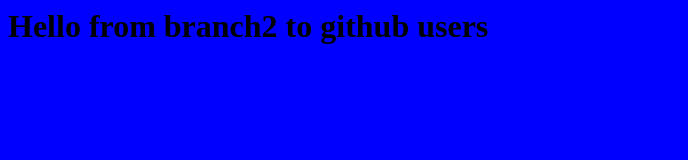
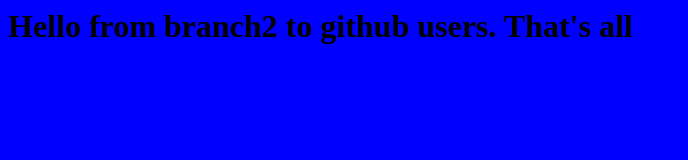
Before and after one commit to nickvsh/temp1, a plain HTML site: page index.html in a window 1280 px wide. Shown: the whole page, without its empty margins (0-688 px from the left). Drawn offline with Linux system fonts and the light colour scheme.

Commit message:
update title2

```diff
--- a/index.html
+++ b/index.html
@@ -1,5 +1,5 @@
 <html>
 <body bgcolor="blue">
-<h1>Hello from branch2 to github users</h1>
+<h1>Hello from branch2 to github users. That's all</h1>
 </body>
 </html>
```
